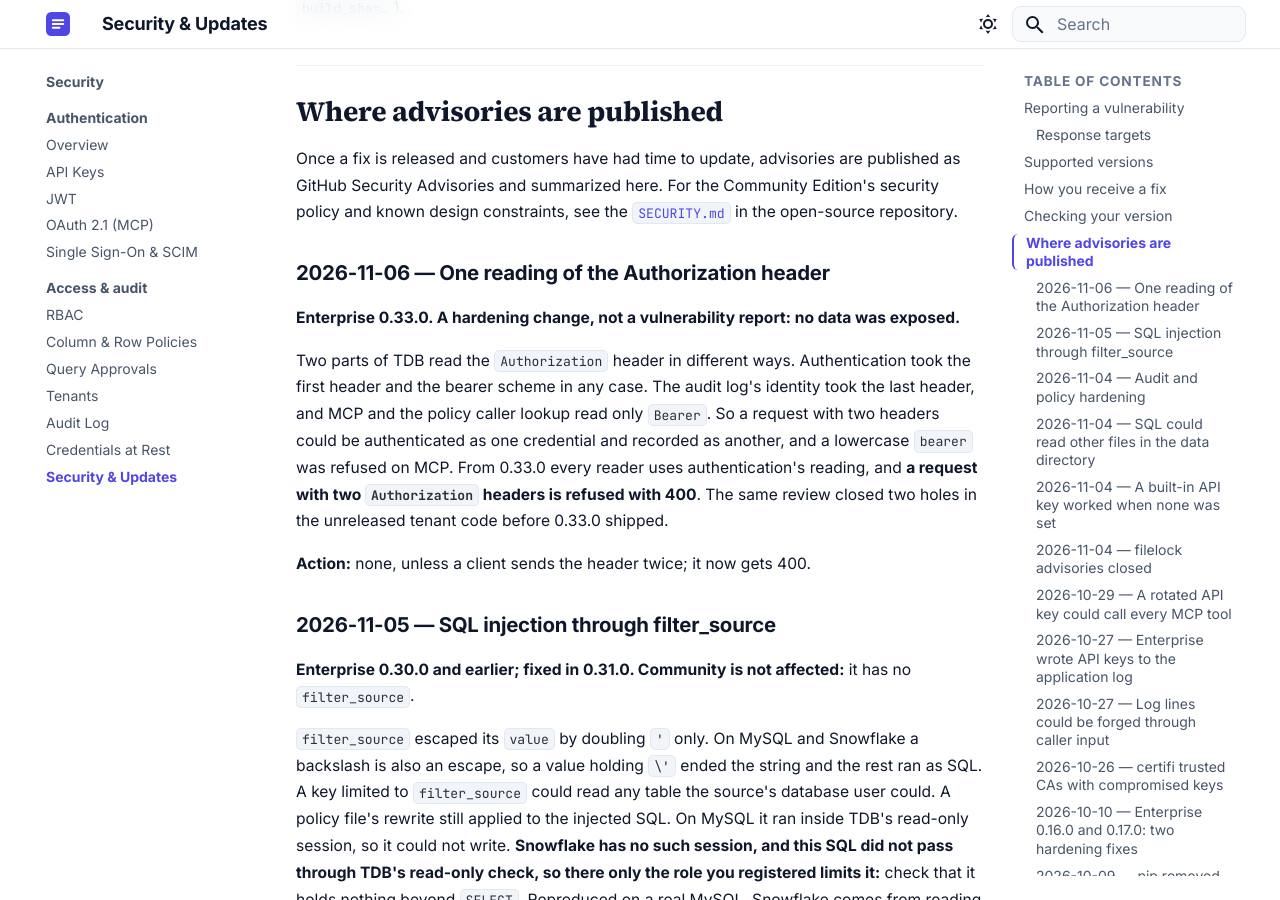
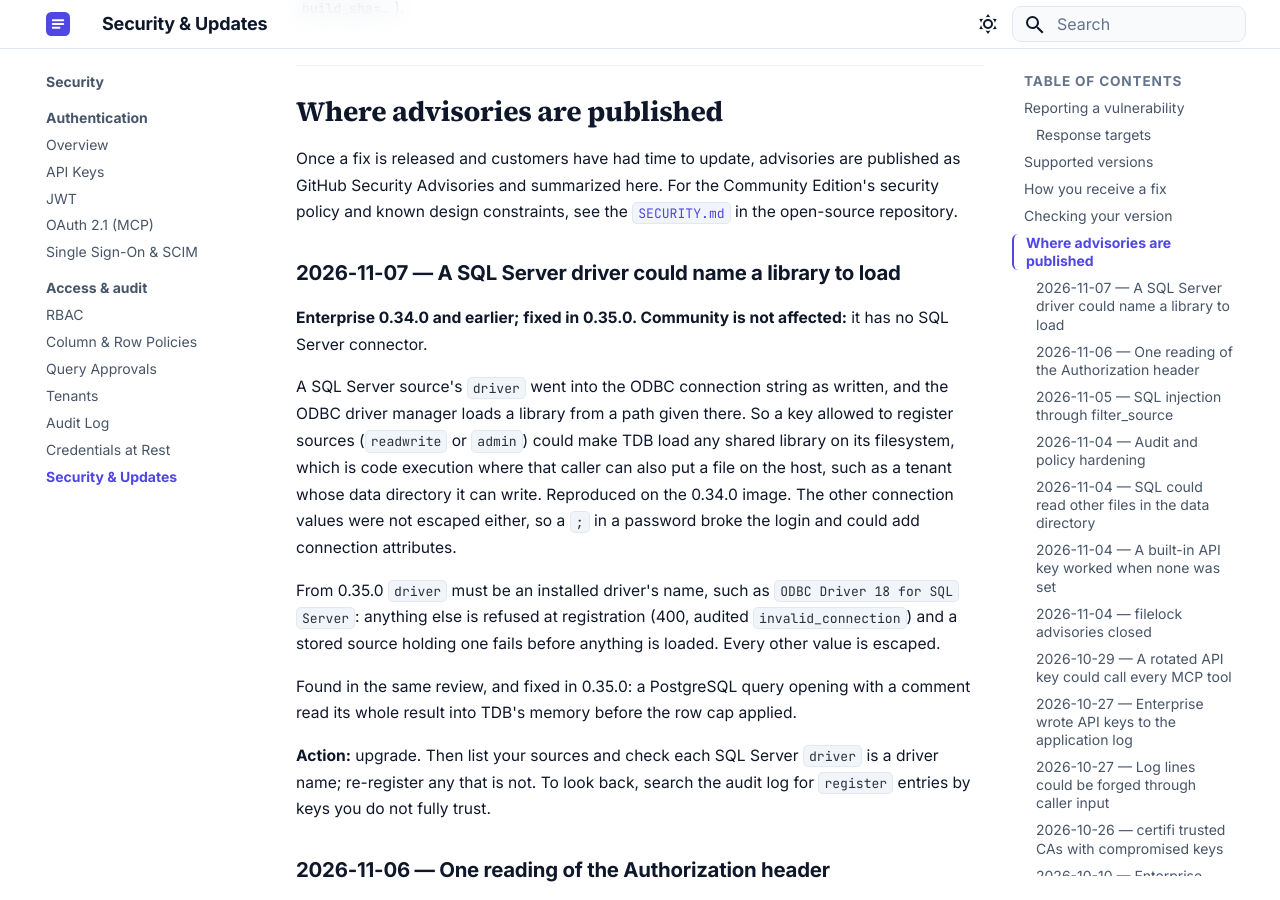
Before and after one commit to tdb-project/tdb-docs, an MkDocs documentation site: the page built from docs/security/updates.md, in a window 1280 px wide and 900 px high, scrolled down 2090 px. Built offline with MkDocs 1.6.1 and Material for MkDocs 9.7.7, drawn with Linux system fonts in a browser that asks for light colours.

Commit message:
Security update and release notes for enterprise 0.35.0 (SQL Server driver names)
Co-Authored-By: Claude Opus 5.5 <noreply@anthropic.com>

```diff
--- a/docs/release-notes.md
+++ b/docs/release-notes.md
@@ -19,6 +19,7 @@ To see what you are running: `GET /v1/version`.
 
 | Date | Enterprise | Community | What changed | Action on upgrade |
 |---|---|---|---|---|
+| 11-07 | **0.35.0** | — | **Security:** a SQL Server source's `driver` must be an installed driver's name; a path could make TDB load any library ([details](security/updates.md#2026-11-07-a-sql-server-driver-could-name-a-library-to-load)). Every ODBC value is escaped. A PostgreSQL query opening with a comment keeps the server-side cursor and the row cap; a `credit_limit` column no longer stops the cap being pushed down. MCP tools quote column names, so `first name` or `order` works. A view run is audited by the source UUID on MCP too. Tenant refusals are counted in metrics and carry CORS headers. | **A SQL Server source with a driver path is refused:** re-register it with the driver's name. A `filter_source` value or `float` view parameter such as `nan`, `inf` or `1_000` is now a caller error. |
 | 11-07 | **0.34.0** | **0.18.0** | Fixes from an independent review of community 0.17.1. **Both:** an MCP `source_name` (every tool, and views in enterprise) takes the source's name in any case, or its UUID, as REST does; policies still apply to the registered source whichever way it is named. `source_id` in query and schema responses is the UUID. An unexpected error is not quoted back to the caller, and no error shows a server file path. The schema endpoint audits what it refuses and answers 503, not 500, for a file it cannot read. A missing audit-log directory is created at startup (every request had been a 500 outside Docker). The image no longer carries `uv` and runs as uid 1000. **Community:** only one source can be registered, even under simultaneous requests; MCP reads the `Authorization` header as REST does, so `bearer` in any case works and a bare key does not. | **Community: an MCP client sending the bare key without `Bearer ` must add it.** A client that matched `source_id` against the name it sent now gets the UUID. |
 | 11-06 | **0.33.0** | — | **[Tenants](security/tenants.md)** (Enterprise): one deployment serves several teams or customers, each with its own sources, keys, views, policies, approvals and audit log, chosen by the credential alone. Off unless `TDB_TENANTS_DIR` is set; the deployment as it was becomes the tenant `default`, in place. `tdb tenants init / list / suspend / resume`, operator routes, and a deployment audit chain. **Also, with tenants off:** two `Authorization` headers are refused with 400, and a lowercase `bearer` works on MCP and with policies as it always did elsewhere. | **A client sending two `Authorization` headers gets 400.** Turning tenants on: mint a key for `default` first (static keys read no tenant), keep `default`'s data directory outside `TDB_TENANTS_DIR`, and add `tenant:` to every SSO group. |
 | 11-06 | **0.32.0** | — | **[Query approvals](security/approvals.md)** (Mid-Market): a policy rule can make queries that read named tables or columns wait for a person. The caller gets a request id at once; an approver decides with `tdb approvals` or `/v1/approvals`; the requester then runs it, by sending it again or with `run_approved`. Every path holds it, the wire gateway included, and the audit log records the request, the decision and each run. An optional signed webhook announces new requests. | None. Off unless a rule has an `approval` block. Approvers need their own database key or SSO login: a static key can neither request nor decide. |
--- a/docs/security/updates.md
+++ b/docs/security/updates.md
@@ -89,6 +89,29 @@ published as GitHub Security Advisories and summarized here. For the Community
 Edition's security policy and known design constraints, see the
 [`SECURITY.md`](https://github.com/tdb-project/tdb-community/blob/main/SECURITY.md)
 in the open-source repository.
+
+### 2026-11-07 — A SQL Server driver could name a library to load
+
+**Enterprise 0.34.0 and earlier; fixed in 0.35.0. Community is not affected:** it has no
+SQL Server connector.
+
+A SQL Server source's `driver` went into the ODBC connection string as written, and the ODBC
+driver manager loads a library from a path given there. So a key allowed to register sources
+(`readwrite` or `admin`) could make TDB load any shared library on its filesystem, which is
+code execution where that caller can also put a file on the host, such as a tenant whose data
+directory it can write. Reproduced on the 0.34.0 image. The other connection values were not
+escaped either, so a `;` in a password broke the login and could add connection attributes.
+
+From 0.35.0 `driver` must be an installed driver's name, such as `ODBC Driver 18 for SQL
+Server`: anything else is refused at registration (400, audited `invalid_connection`) and a
+stored source holding one fails before anything is loaded. Every other value is escaped.
+
+Found in the same review, and fixed in 0.35.0: a PostgreSQL query opening with a comment read
+its whole result into TDB's memory before the row cap applied.
+
+**Action:** upgrade. Then list your sources and check each SQL Server `driver` is a driver
+name; re-register any that is not. To look back, search the audit log for `register` entries
+by keys you do not fully trust.
 
 ### 2026-11-06 — One reading of the Authorization header
 
```
